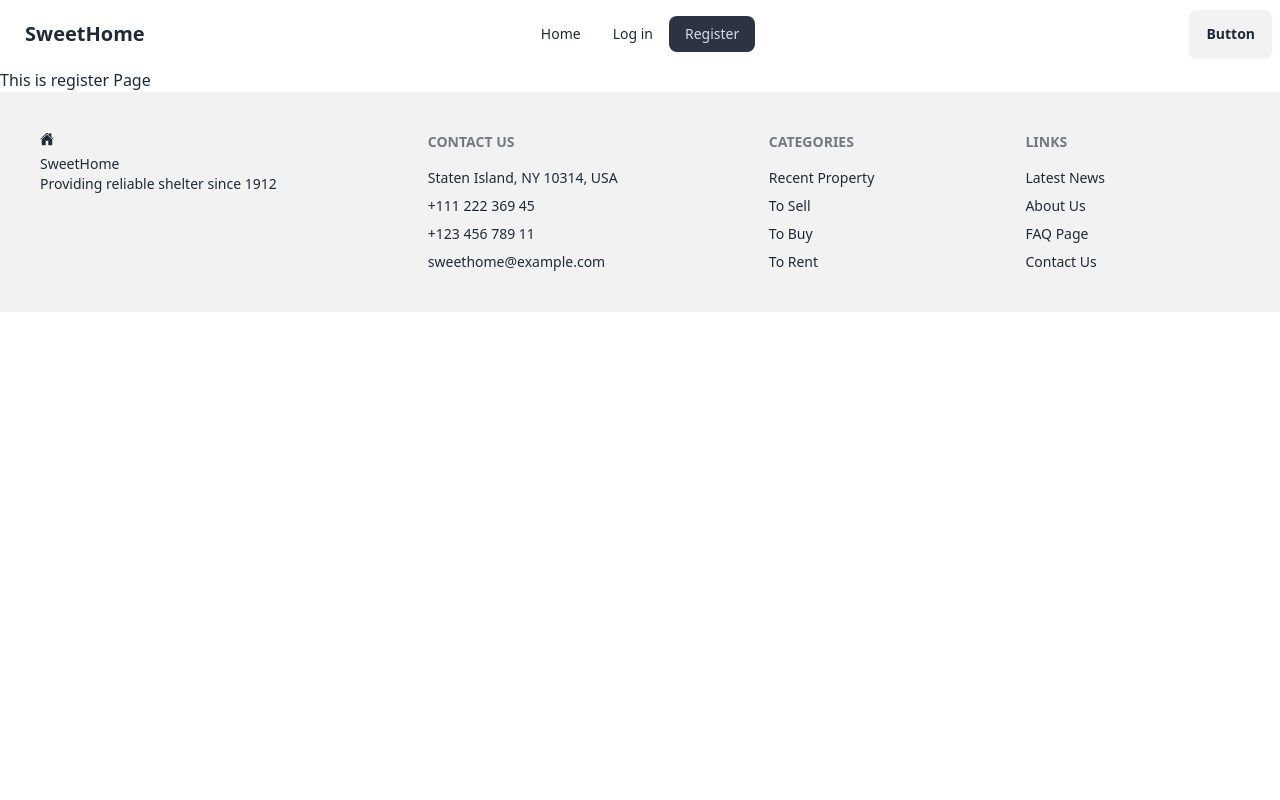
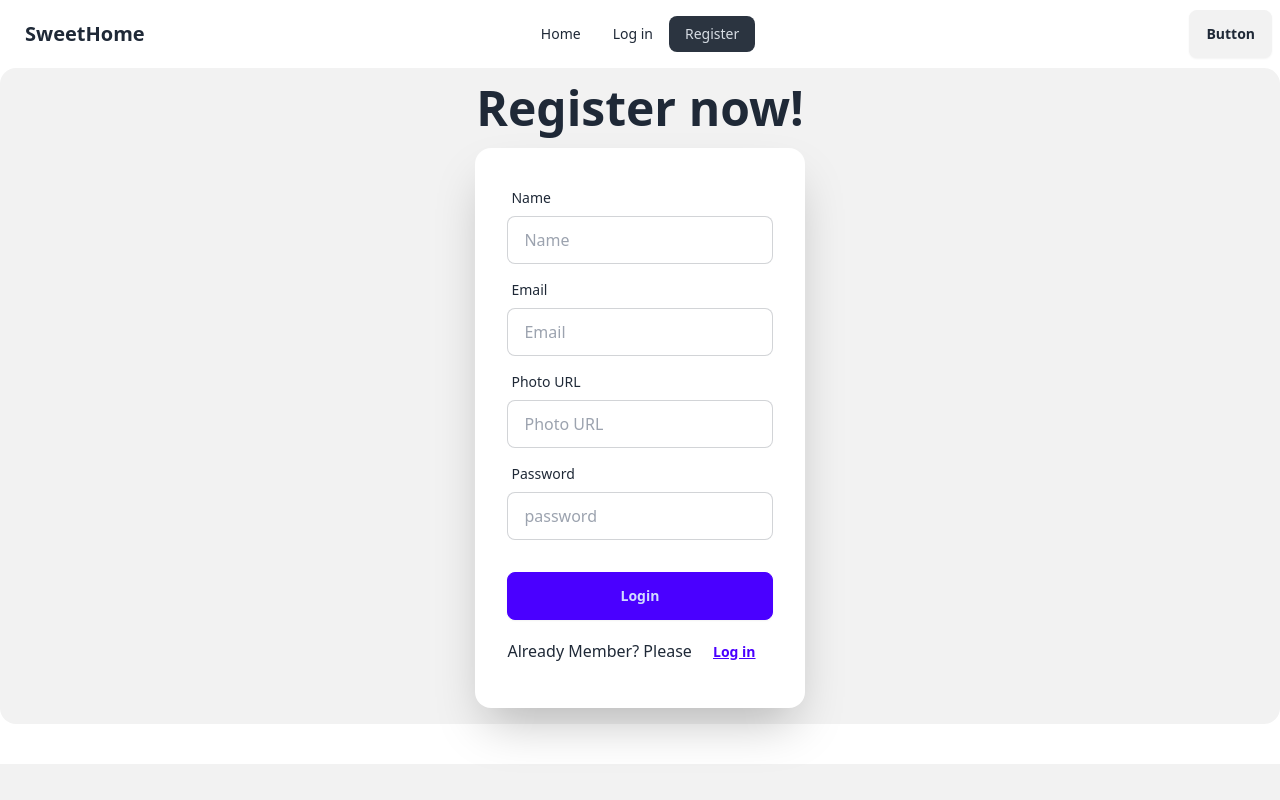
Before and after one commit to Mejbahul-Hasan/B9A9-real-estate, a React (Vite) app: page /register in a window 1280 px wide. Shown: the top 800 px of the page. Built offline with nearby package versions, Linux system fonts and the light colour scheme.

Commit message:
Login & Register page created

```diff
--- a/src/components/Card/Card.jsx
+++ b/src/components/Card/Card.jsx
@@ -22,7 +22,7 @@ const Card = ({ property }) => {
                     <div className="badge badge-outline">{price}</div>
                     <div className="badge badge-outline">{segment_name}</div>
                 </div>
-                <button className="btn btn-sm">View Details</button>
+                <button className="btn btn-sm">View Property</button>
             </div>
         </div>
     );
--- a/src/components/PropertiesCard/PropertiesCard.jsx
+++ b/src/components/PropertiesCard/PropertiesCard.jsx
@@ -7,7 +7,7 @@ const PropertiesCard = () => {
 
     return (
         <div>
-            <h3 className="font-bold text-3xl pl-24 my-12">Our Choice of <br /> popular real estate</h3>
+            <h3 className="font-bold text-5xl pl-24 my-12">Let us help you to <br /> find your dream home</h3>
             <div className="lg: grid grid-cols-2">
             {
                 properties.map(property => (<Card key={property.id}  property={property}/>))
--- a/src/main.jsx
+++ b/src/main.jsx
@@ -3,9 +3,12 @@ import ReactDOM from 'react-dom/client'
 import './index.css'
 import { RouterProvider } from 'react-router-dom'
 import router from './Routes/Router.jsx'
+import AuthProviders from './providers/AuthProviders.jsx'
 
 ReactDOM.createRoot(document.getElementById('root')).render(
   <React.StrictMode>
-    <RouterProvider router={router} />
+    <AuthProviders>
+      <RouterProvider router={router} />
+    </AuthProviders>
   </React.StrictMode>,
 )
--- a/src/pages/LoginPage/LoginPage.jsx
+++ b/src/pages/LoginPage/LoginPage.jsx
@@ -1,8 +1,41 @@
+import { Link } from "react-router-dom";
 
 const LoginPage = () => {
+
+    const handleLogin = e => {
+        e.preventDefault();
+        const email = e.target.email.value;
+        const password = e.target.password.value;
+        console.log(email, password);
+    }
+
     return (
-        <div>
-            <h1>This is login page</h1>
+        <div className="hero bg-base-200 rounded-2xl">
+            <div className="hero-content flex-col">
+                <div className="text-center">
+                    <h1 className="text-5xl font-bold">Login now!</h1>
+                </div>
+                <div className="card shrink-0 w-full max-w-sm shadow-2xl bg-base-100">
+                    <form onSubmit={handleLogin} className="card-body">
+                        <div className="form-control">
+                            <label className="label">
+                                <span className="label-text">Email</span>
+                            </label>
+                            <input type="email" name="email" placeholder="Email" className="input input-bordered" required />
+                        </div>
+                        <div className="form-control">
+                            <label className="label">
+                                <span className="label-text">Password</span>
+                            </label>
+                            <input type="password" name="password" placeholder="Password" className="input input-bordered" required />
+                        </div>
+                        <div className="form-control mt-6">
+                            <button className="btn btn-primary">Login</button>
+                        </div>
+                        <p>New Member? Please <Link to="/register"><button className="btn btn-link">Register</button></Link> </p>
+                    </form>
+                </div>
+            </div>
         </div>
     );
 };
--- a/src/pages/RegisterPage/RegisterPage.jsx
+++ b/src/pages/RegisterPage/RegisterPage.jsx
@@ -1,8 +1,55 @@
+import { Link } from "react-router-dom";
 
 const RegisterPage = () => {
+
+    const handleRegister = e => {
+        e.preventDefault();
+        const name = e.target.name.value;
+        const email = e.target.email.value;
+        const photo = e.target.photo.value;
+        const password = e.target.password.value;
+        console.log(name, email, photo, password);
+    }
+
     return (
-        <div>
-            <h1>This is register Page</h1>
+        <div className="hero bg-base-200 rounded-2xl">
+            <div className="hero-content flex-col">
+                <div className="text-center">
+                    <h1 className="text-5xl font-bold">Register now!</h1>
+                </div>
+                <div className="card shrink-0 w-full max-w-sm shadow-2xl bg-base-100">
+                        <form onSubmit={handleRegister} className="card-body">
+                            <div className="form-control">
+                                <label className="label">
+                                    <span className="label-text">Name</span>
+                                </label>
+                                <input type="text" name="name" placeholder="Name" className="input input-bordered" required />
+                            </div>
+                            <div className="form-control">
+                                <label className="label">
+                                    <span className="label-text">Email</span>
+                                </label>
+                                <input type="email" name="email" placeholder="Email" className="input input-bordered" required />
+                            </div>
+                            <div className="form-control">
+                                <label className="label">
+                                    <span className="label-text">Photo URL</span>
+                                </label>
+                                <input type="text" name="photo" placeholder="Photo URL" className="input input-bordered" />
+                            </div>
+                            <div className="form-control">
+                                <label className="label">
+                                    <span className="label-text">Password</span>
+                                </label>
+                                <input type="password" name="password" placeholder="password" className="input input-bordered" required />
+                            </div>
+                            <div className="form-control mt-6">
+                                <button className="btn btn-primary">Login</button>
+                            </div>
+                        <p>Already Member? Please <Link to="/login"><button className="btn btn-link">Log in</button></Link> </p>
+                    </form>
+                </div>
+            </div>
         </div>
     );
 };
--- a/src/pages/shared/Footer/Footer.jsx
+++ b/src/pages/shared/Footer/Footer.jsx
@@ -2,7 +2,7 @@ import { IoHome } from "react-icons/io5";
 
 const Footer = () => {
     return (
-        <footer className="footer p-10 bg-base-200 text-base-content">
+        <footer className="footer p-10 bg-base-200 text-base-content mt-10">
             <aside>
                 <IoHome />
                 <p>SweetHome<br />Providing reliable shelter since 1912</p>
--- /dev/null
+++ b/src/providers/AuthProviders.jsx
@@ -0,0 +1,18 @@
+import { createContext, useState } from "react";
+
+export const AuthContext = createContext(null);
+
+const AuthProviders = ({children}) => {
+
+    const [user, setUser] = useState(null);
+
+    const authInfo = {}
+
+    return (
+        <AuthContext.Provider value={authInfo}>
+            {children}
+        </AuthContext.Provider>
+    );
+};
+
+export default AuthProviders;
```
